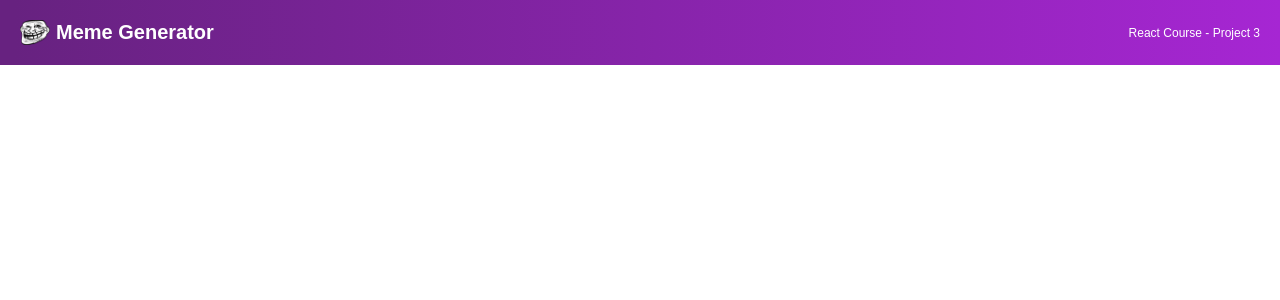
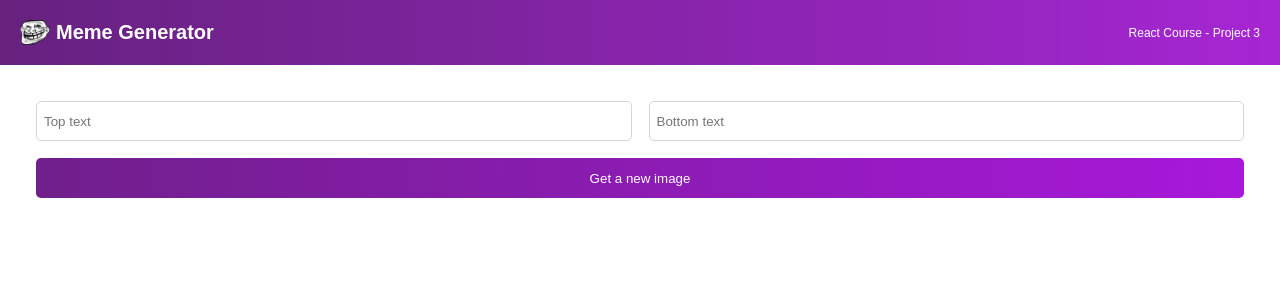
Before and after one commit to Augusto-Carissimo/meme_generator, a React (Create React App) app: page / in a window 1280 px wide. Shown: the top 300 px of the page. Built offline with nearby package versions, Linux system fonts and the light colour scheme.

Commit message:
Add Meme form

```diff
--- a/src/App.js
+++ b/src/App.js
@@ -1,9 +1,11 @@
 import Header from './components/Header.js'
+import Meme from './components/Meme.js'
 
 function App() {
   return(
     <container>
       < Header />
+      < Meme />
     </container>
   )
 }
--- /dev/null
+++ b/src/components/Meme.js
@@ -0,0 +1,15 @@
+import '../index.css'
+
+function Meme() {
+  return(
+    <main>
+      <form className='form'>
+        <input type='text' placeholder='Top text' className='form-input'/>
+        <input type='text' placeholder='Bottom text' className='form-input'/>
+        <button className='form-button'> Get a new image </button>
+      </form>
+    </main>
+  )
+}
+
+export default Meme
--- a/src/index.css
+++ b/src/index.css
@@ -30,3 +30,30 @@ body {
   font-size: 0.75rem;
   font-weight: 500;
 }
+
+main {
+  padding: 36px;
+}
+
+.form {
+  display: grid;
+  grid-template: 40px 40px / 1fr 1fr;
+  gap: 17px
+}
+
+.form-input {
+  font-family: 'Karla', sans-serif;
+  border-radius: 5px;
+  border: 1px solid #D5D4D8;
+  text-indent: 5px;
+}
+
+.form-button {
+  grid-column: 1 / -1;
+  font-family: 'Karla', sans-serif;
+  border-radius: 5px;
+  background: linear-gradient(90.41deg, #711F8D 1.14%, #A818DA 100%);
+  color: white;
+  border: none;
+  cursor: pointer;
+}
```
